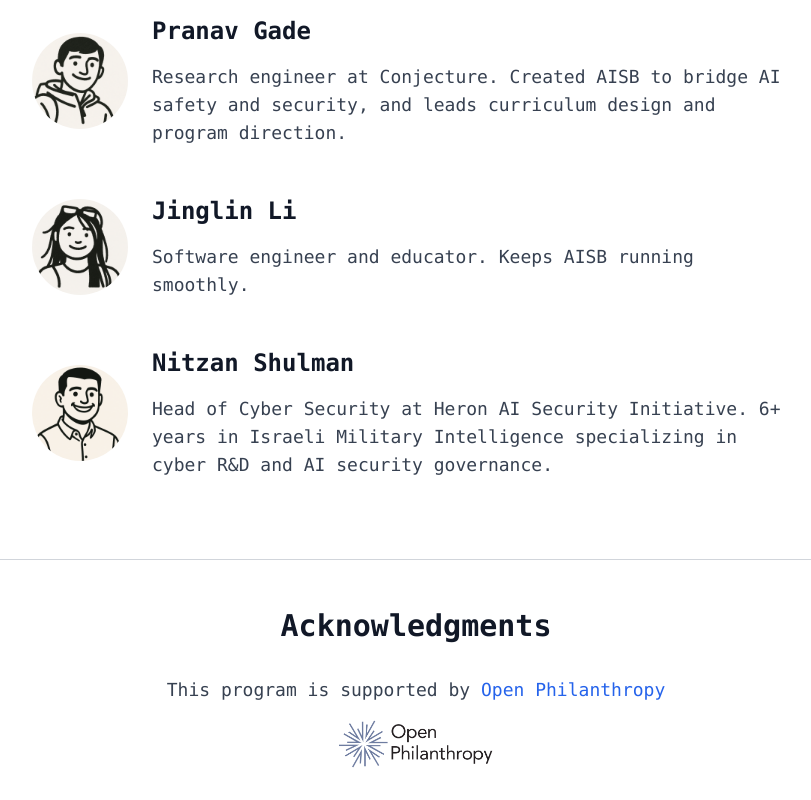
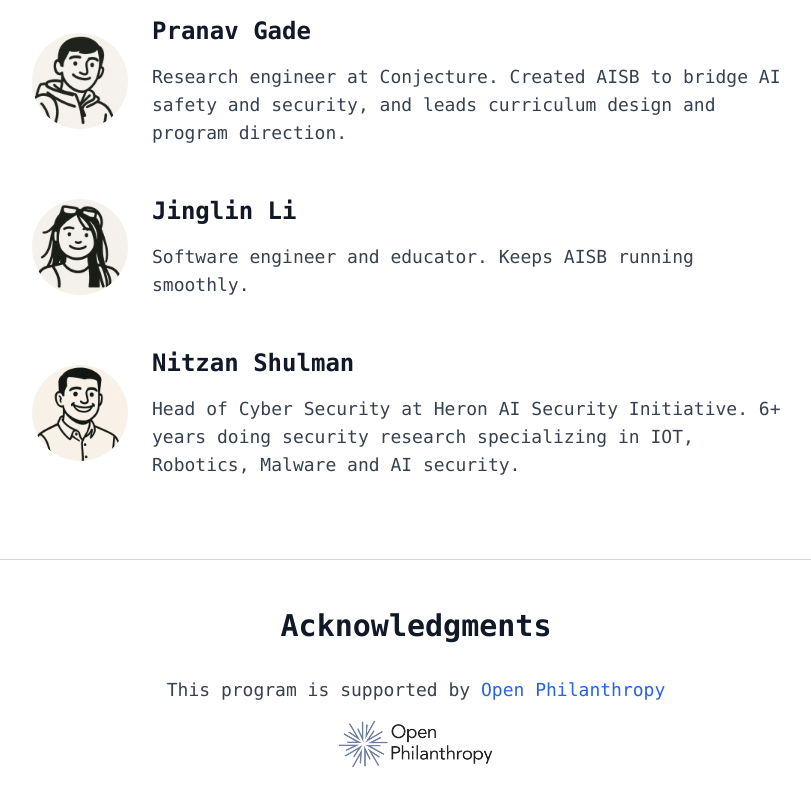
Before and after one commit to jinglin-l/aisb, a Next.js app: page / in a window 1280 px wide. Shown: the part 4919-5719 px from the top of the page, without its empty margins (224-1035 px from the left). Built offline with nearby package versions, Linux system fonts and the light colour scheme.

Commit message:
update nitzan bio

```diff
--- a/src/app/page.tsx
+++ b/src/app/page.tsx
@@ -259,7 +259,7 @@ export default function Home() {
               <div>
                 <h3 className="text-2xl font-bold mb-4">Nitzan Shulman</h3>
                 <p className="text-lg text-gray-700">
-                  Head of Cyber Security at Heron AI Security Initiative. 6+ years in Israeli Military Intelligence specializing in cyber R&D and AI security governance.
+                  Head of Cyber Security at Heron AI Security Initiative. 6+ years doing security research specializing in IOT, Robotics, Malware and AI security.
                 </p>
               </div>
             </div>
```
